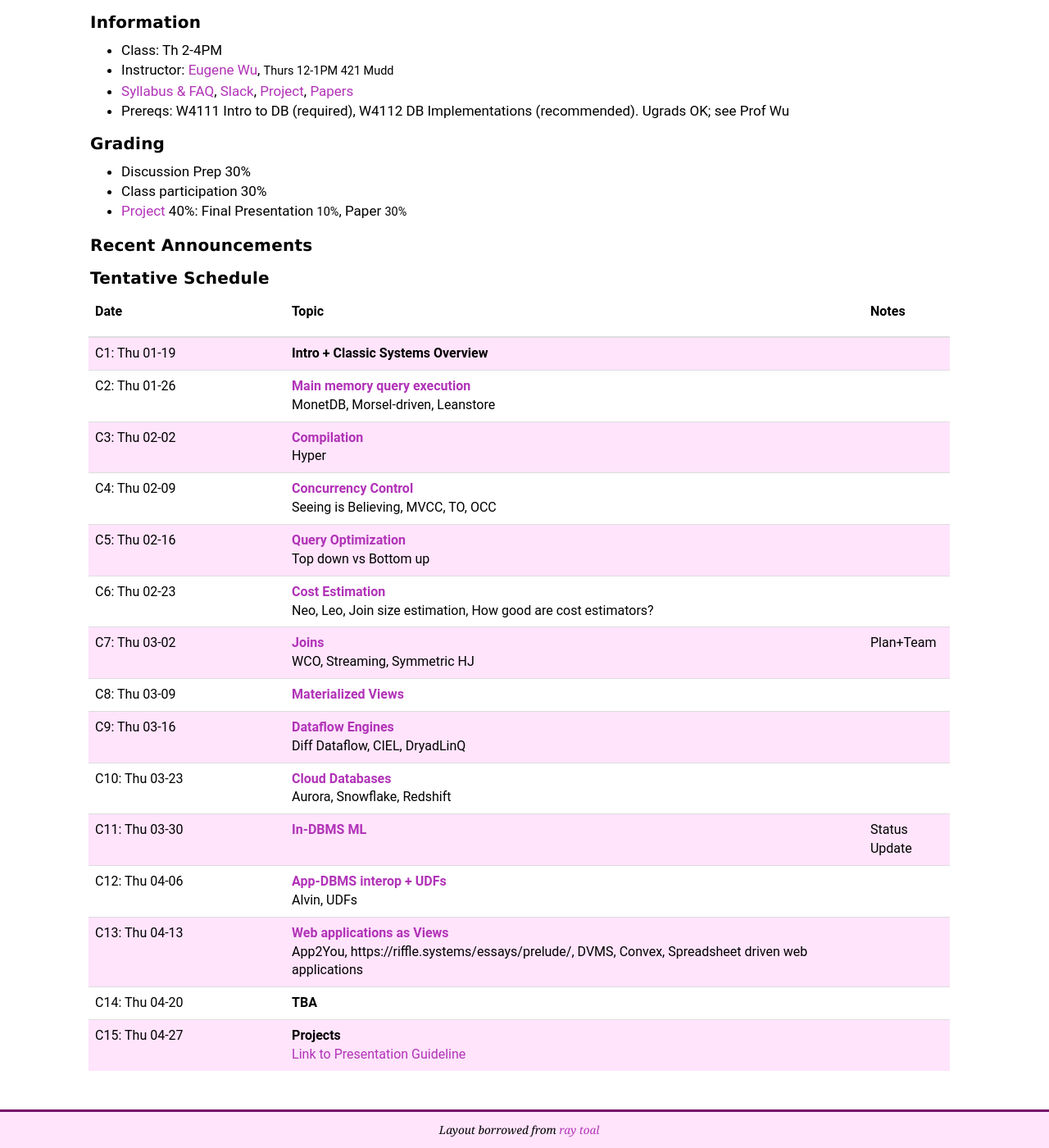
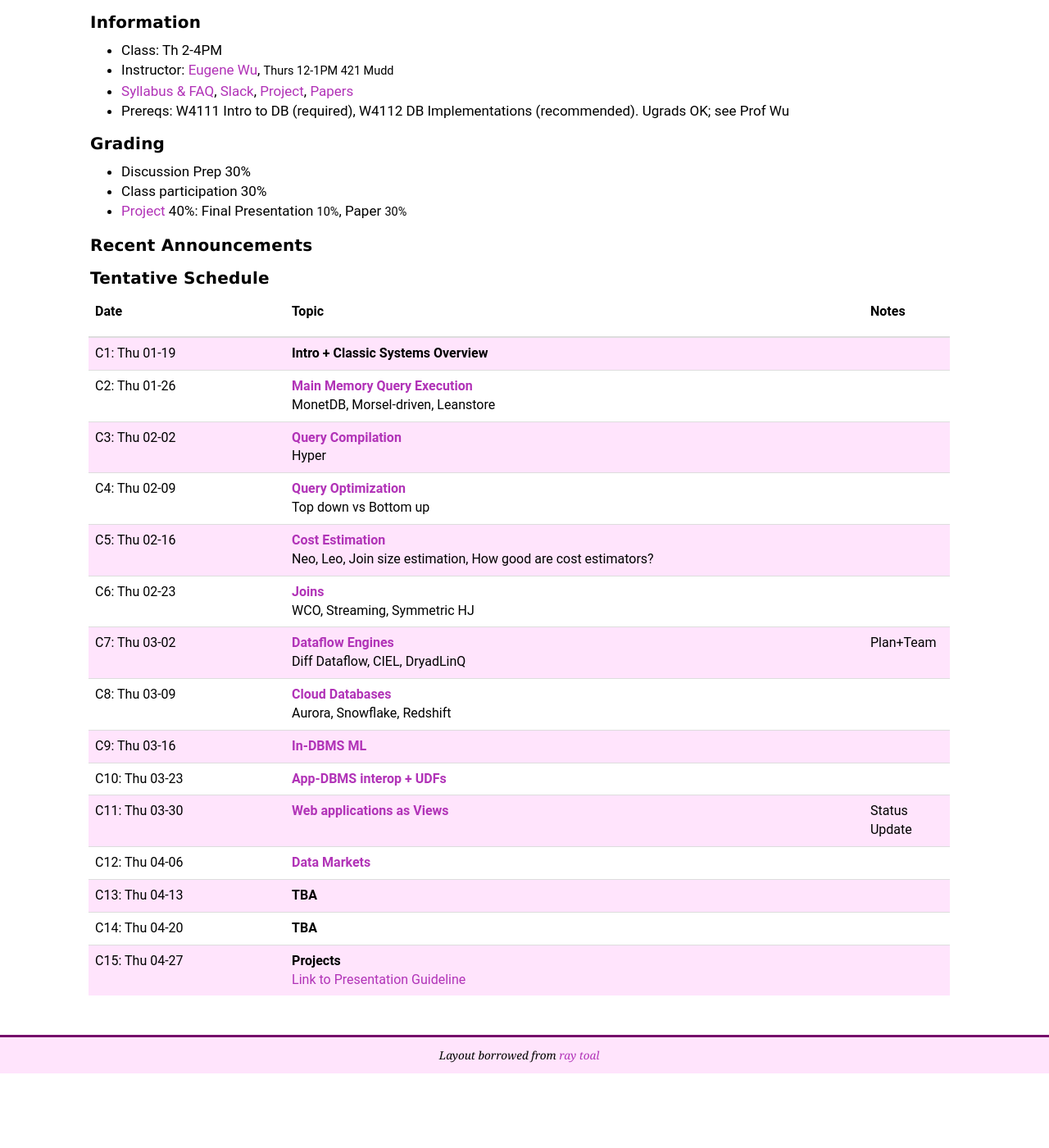
Before and after one commit to w6113/website_2022, a Jekyll site: the page built from index.md, in a window 1280 px wide and 1400 px high, scrolled down 382 px. Shown: the whole window at 82% size. Built offline with Jekyll 4.4.1, drawn with Linux system fonts in a browser that asks for light colours; after the commit the page ends 1691 px from its top, so only the background shows below that.

Commit message:
lazy commit msg

```diff
--- a/_data/schedule.csv
+++ b/_data/schedule.csv
@@ -1,16 +1,16 @@
 color,date,slug,link,notes,misc
 #ffe4fc,Thu 01-19,Intro + Classic Systems Overview,,,
-white,Thu 01-26,Main memory query execution,memstore,,"MonetDB, Morsel-driven, Leanstore"
-#ffe4fc,Thu 02-02,Compilation,compilation,,Hyper
-white,Thu 02-09,Concurrency Control,cc,,"Seeing is Believing, MVCC, TO, OCC"
-#ffe4fc,Thu 02-16,Query Optimization,qopt,,Top down vs Bottom up
-white,Thu 02-23,Cost Estimation,costest,,"Neo, Leo, Join size estimation, How good are cost estimators?"
-#ffe4fc,Thu 03-02,Joins,join,Plan+Team,"WCO, Streaming, Symmetric HJ"
-white,Thu 03-09,Materialized Views,matviews,,
-#ffe4fc,Thu 03-16,Dataflow Engines,dataflow1,,"Diff Dataflow, CIEL, DryadLinQ"
-white,Thu 03-23,Cloud Databases,clouddb,,"Aurora, Snowflake, Redshift"
-#ffe4fc,Thu 03-30,In-DBMS ML,mlindb,Status Update,
-white,Thu 04-06,App-DBMS interop + UDFs,udfs,,"Alvin, UDFs"
-#ffe4fc,Thu 04-13,Web applications as Views,apps,,"App2You, https://riffle.systems/essays/prelude/, DVMS, Convex, Spreadsheet driven web applications"
+white,Thu 01-26,Main Memory Query Execution,memstore,,"MonetDB, Morsel-driven, Leanstore"
+#ffe4fc,Thu 02-02,Query Compilation,compilation,,Hyper
+white,Thu 02-09,Query Optimization,qopt,,Top down vs Bottom up
+#ffe4fc,Thu 02-16,Cost Estimation,costest,,"Neo, Leo, Join size estimation, How good are cost estimators?"
+white,Thu 02-23,Joins,join,,"WCO, Streaming, Symmetric HJ"
+#ffe4fc,Thu 03-02,Dataflow Engines,dataflow1,Plan+Team,"Diff Dataflow, CIEL, DryadLinQ"
+white,Thu 03-09,Cloud Databases,clouddb,,"Aurora, Snowflake, Redshift"
+#ffe4fc,Thu 03-16,In-DBMS ML,mlindb,,
+white,Thu 03-23,App-DBMS interop + UDFs,udfs,,
+#ffe4fc,Thu 03-30,Web applications as Views,apps,Status Update,
+white,Thu 04-06,Data Markets,datamarkets,,
+#ffe4fc,Thu 04-13,TBA,,,
 white,Thu 04-20,TBA,,,
 #ffe4fc,Thu 04-27,Projects,,,"<a href=""https://w6113.github.io/projects#showcase"">Link to Presentation Guideline</a>"
```
Also changed, not shown: papers.md (+55 -35 lines), projects.md (+23 -1 lines).
